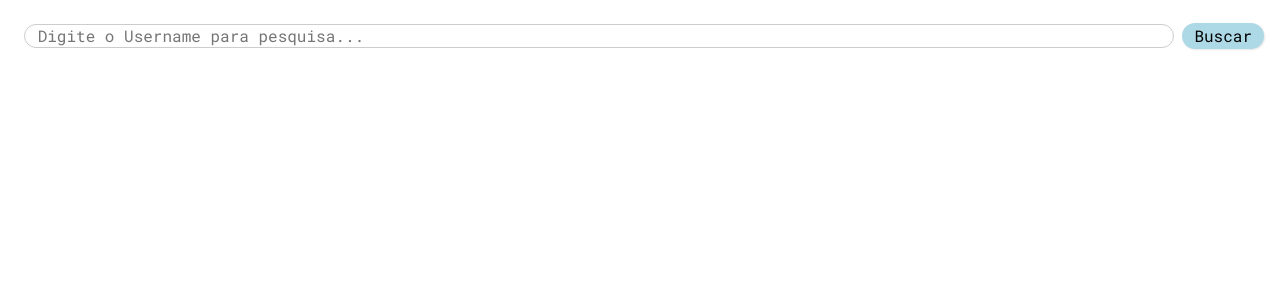
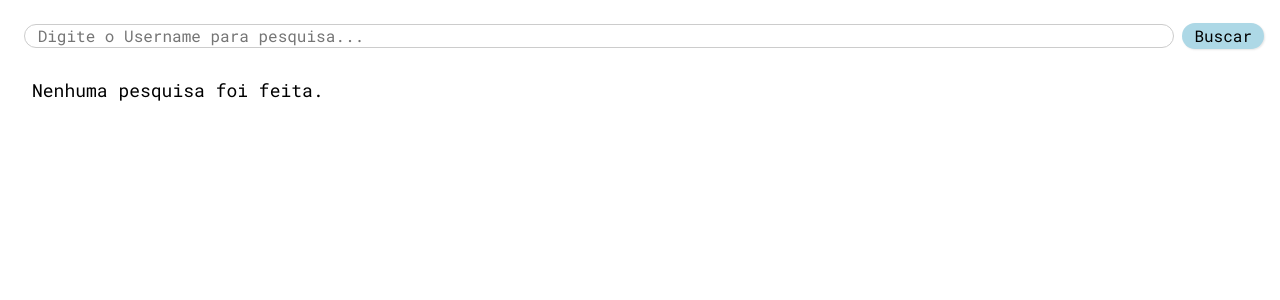
Before and after one commit to olivinny/github-api-interface-react, a React (Create React App) app: page / in a window 1280 px wide. Shown: the top 300 px of the page. Built offline with nearby package versions, Linux system fonts and the light colour scheme.

Commit message:
finalização do projeto

```diff
--- a/src/App.js
+++ b/src/App.js
@@ -1,6 +1,7 @@
 import React from "react";
 
 import Layout from "./Components/Layout/Layout";
+import NoSearch from "./Components/no-search/NoSearch";
 import Profile from "./Components/Profile/Profile";
 import Repositorie from "./Components/Repositories/Repositories";
 import GithubHook from "./Hooks/githubHook";
@@ -21,7 +22,7 @@ function App() {
           )}
         </>
       ) : (
-        <></>
+        <NoSearch />
       )}
     </Layout>
   );
--- a/src/Components/Header/Header.js
+++ b/src/Components/Header/Header.js
@@ -1,6 +1,7 @@
 import React, { useState } from "react";
 import * as S from "./styled";
 import GithubHook from "../../Hooks/githubHook";
+
 function Header() {
   const { getUser } = GithubHook();
   const [usernameForSearch, setUsernameForSearch] = useState();
@@ -14,6 +15,9 @@ function Header() {
         type="text"
         placeholder="Digite o Username para pesquisa..."
         onChange={(event) => setUsernameForSearch(event.target.value)}
+        onKeyDown={(e) => {
+          if (e.key === "Enter") submitGetUser();
+        }}
       />
       <button onClick={submitGetUser}>Buscar</button>
     </S.Wrapper>
--- a/src/Components/Profile/styled.js
+++ b/src/Components/Profile/styled.js
@@ -3,6 +3,7 @@ import styled from "styled-components";
 export const Wrapper = styled.div`
   display: flex;
   align-items: flex-start;
+  margin-top: 24px;
 `;
 
 export const WrapperStatusCount = styled.div`
--- a/src/Components/Repositorie-Item/Repositorie-Item.js
+++ b/src/Components/Repositorie-Item/Repositorie-Item.js
@@ -1,14 +1,15 @@
 import React from "react";
+import * as S from "./styled";
 
 function RepositorieItem({ name, linkToRepo, fullName }) {
   return (
-    <div>
+    <S.Wrapper>
       <h2>{name}</h2>
       <h4>Full Name:</h4>
       <a href={linkToRepo} target="_blank" rel="noreferrer">
         {fullName}
       </a>
-    </div>
+    </S.Wrapper>
   );
 }
 
--- /dev/null
+++ b/src/Components/Repositorie-Item/styled.js
@@ -0,0 +1,21 @@
+import styled from "styled-components";
+
+export const Wrapper = styled.div`
+  border: 1px solid #ccc;
+  margin: 4px;
+  padding: 8px;
+  border-radius: 8px;
+  display: flex;
+  flex-direction: column;
+  gap: 4px;
+  justify-content: space-around;
+  flex: 1 1 auto;
+  a {
+    color: blueviolet;
+    font-weight: bold;
+  }
+  h2 {
+    font-weight: bold;
+    font-size: 14px;
+  }
+`;
--- a/src/Components/Repositories/Repositories.js
+++ b/src/Components/Repositories/Repositories.js
@@ -1,9 +1,23 @@
-import React from "react";
+import React, { useEffect, useState } from "react";
+import GithubHook from "../../Hooks/githubHook";
 import RepositorieItem from "../Repositorie-Item/Repositorie-Item";
 import * as S from "./styled";
 
 function Repositorie() {
+  const { githubState, getUserRepos, getUserStarred } = GithubHook();
+  const [hasUserForSearchRepos, setHasUserForSearchRepos] = useState(false);
+
+  useEffect(() => {
+    if (!!githubState.user.login) {
+      getUserRepos(githubState.user.login);
+      getUserStarred(githubState.user.login);
+    }
+    setHasUserForSearchRepos(!!githubState.repositories);
+  }, [githubState.user]);
+
   return (
+    <>
+      {hasUserForSearchRepos ? (
         <S.WrapperTabs
           selectedTabClassName="is-selected"
           selectedTabPanelClassName="is-selected"
@@ -13,20 +27,34 @@ function Repositorie() {
             <S.WrapperTab>Starred</S.WrapperTab>
           </S.WrapperTabList>
           <S.WrapperTabPanel>
+            <S.WrapperList>
+              {githubState.repositories.map((item) => (
                 <RepositorieItem
-          name="bikcraft"
-          linkToRepo="https://github.com/olivinny/bikcraft"
-          fullName="olivinny/bikcraft"
+                  key={item.id}
+                  name={item.name}
+                  linkToRepo={item.html_url}
+                  fullName={item.full_name}
                 />
+              ))}
+            </S.WrapperList>
           </S.WrapperTabPanel>
           <S.WrapperTabPanel>
+            <S.WrapperList>
+              {githubState.starred.map((item) => (
                 <RepositorieItem
-          name="bikcraft"
-          linkToRepo="https://github.com/olivinny/bikcraft"
-          fullName="olivinny/bikcraft"
+                  key={item.id}
+                  name={item.name}
+                  linkToRepo={item.html_url}
+                  fullName={item.full_name}
                 />
+              ))}
+            </S.WrapperList>
           </S.WrapperTabPanel>
         </S.WrapperTabs>
+      ) : (
+        <></>
+      )}
+    </>
   );
 }
 
--- a/src/Components/Repositories/styled.js
+++ b/src/Components/Repositories/styled.js
@@ -3,7 +3,7 @@ import styled from "styled-components";
 
 export const WrapperTabs = styled(Tabs)`
   font-size: 12px;
-  width: 50%;
+  width: 100%;
   margin-top: 40px;
 `;
 
@@ -43,8 +43,15 @@ export const WrapperTabPanel = styled(TabPanel)`
   padding: 8px;
   border: 1px solid #ccc;
   margin-top: -1px;
+  border-radius: 0 8px 8px 8px;
   &.is-selected {
     display: block;
   }
 `;
 WrapperTabPanel.tabsRole = "TabPanel";
+
+export const WrapperList = styled.div`
+  display: flex;
+  justify-content: space-between;
+  flex-wrap: wrap;
+`;
--- /dev/null
+++ b/src/Components/no-search/NoSearch.js
@@ -0,0 +1,12 @@
+import React from "react";
+import * as S from "./styled";
+
+function NoSearch() {
+  return (
+    <S.Wrapper>
+      <h1>Nenhuma pesquisa foi feita.</h1>
+    </S.Wrapper>
+  );
+}
+
+export default NoSearch;
--- /dev/null
+++ b/src/Components/no-search/styled.js
@@ -0,0 +1,10 @@
+import styled from "styled-components";
+
+export const Wrapper = styled.div`
+  margin: auto;
+  margin-left: 16px;
+  margin-top: 24px;
+  h1 {
+    font-size: 18px;
+  }
+`;
--- a/src/Hooks/githubHook.js
+++ b/src/Hooks/githubHook.js
@@ -2,9 +2,10 @@ import { useContext } from "react";
 import { githubContext } from "../Providers/github-provider";
 
 function GithubHook() {
-  const { githubState, getUser } = useContext(githubContext);
+  const { githubState, getUser, getUserRepos, getUserStarred } =
+    useContext(githubContext);
 
-  return { githubState, getUser };
+  return { githubState, getUser, getUserRepos, getUserStarred };
 }
 
 export default GithubHook;
--- a/src/Providers/github-provider.js
+++ b/src/Providers/github-provider.js
@@ -12,6 +12,7 @@ function GithubProvider({ children }) {
     hasUser: false,
     loading: false,
     user: {
+      id: undefined,
       avatar: undefined,
       login: undefined,
       name: undefined,
@@ -28,11 +29,6 @@ function GithubProvider({ children }) {
     starred: [],
   });
 
-  const contextValue = {
-    githubState,
-    getUser: useCallback((username) => getUser(username), []),
-  };
-
   function getUser(username) {
     setGithubstate((prevState) => ({
       ...prevState,
@@ -46,6 +42,7 @@ function GithubProvider({ children }) {
           ...prevState,
           hasUser: true,
           user: {
+            id: data.id,
             avatar: data.avatar_url,
             login: data.login,
             name: data.name,
@@ -68,6 +65,29 @@ function GithubProvider({ children }) {
       });
   }
 
+  function getUserRepos(username) {
+    getBaseUrl.get(`users/${username}/repos`).then(({ data }) => {
+      setGithubstate((prevState) => ({
+        ...prevState,
+        repositories: data,
+      }));
+    });
+  }
+  function getUserStarred(username) {
+    getBaseUrl.get(`users/${username}/starred`).then(({ data }) => {
+      setGithubstate((prevState) => ({
+        ...prevState,
+        starred: data,
+      }));
+    });
+  }
+  const contextValue = {
+    githubState,
+    getUser: useCallback((username) => getUser(username), []),
+    getUserRepos: useCallback((username) => getUserRepos(username), []),
+    getUserStarred: useCallback((username) => getUserStarred(username), []),
+  };
+
   return (
     <githubContext.Provider value={contextValue}>
       {children}
```
Lines whose indentation alone changed are shown as unchanged.
